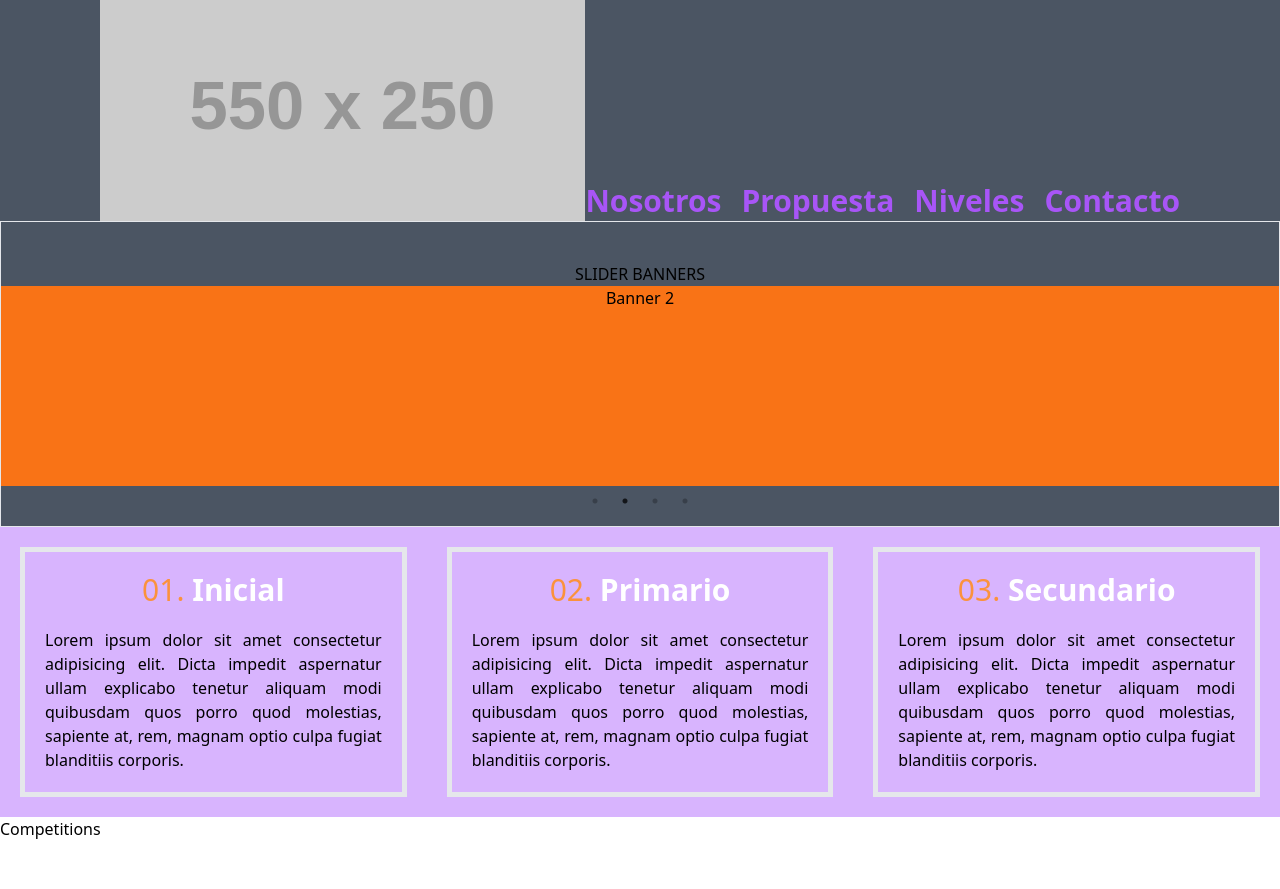
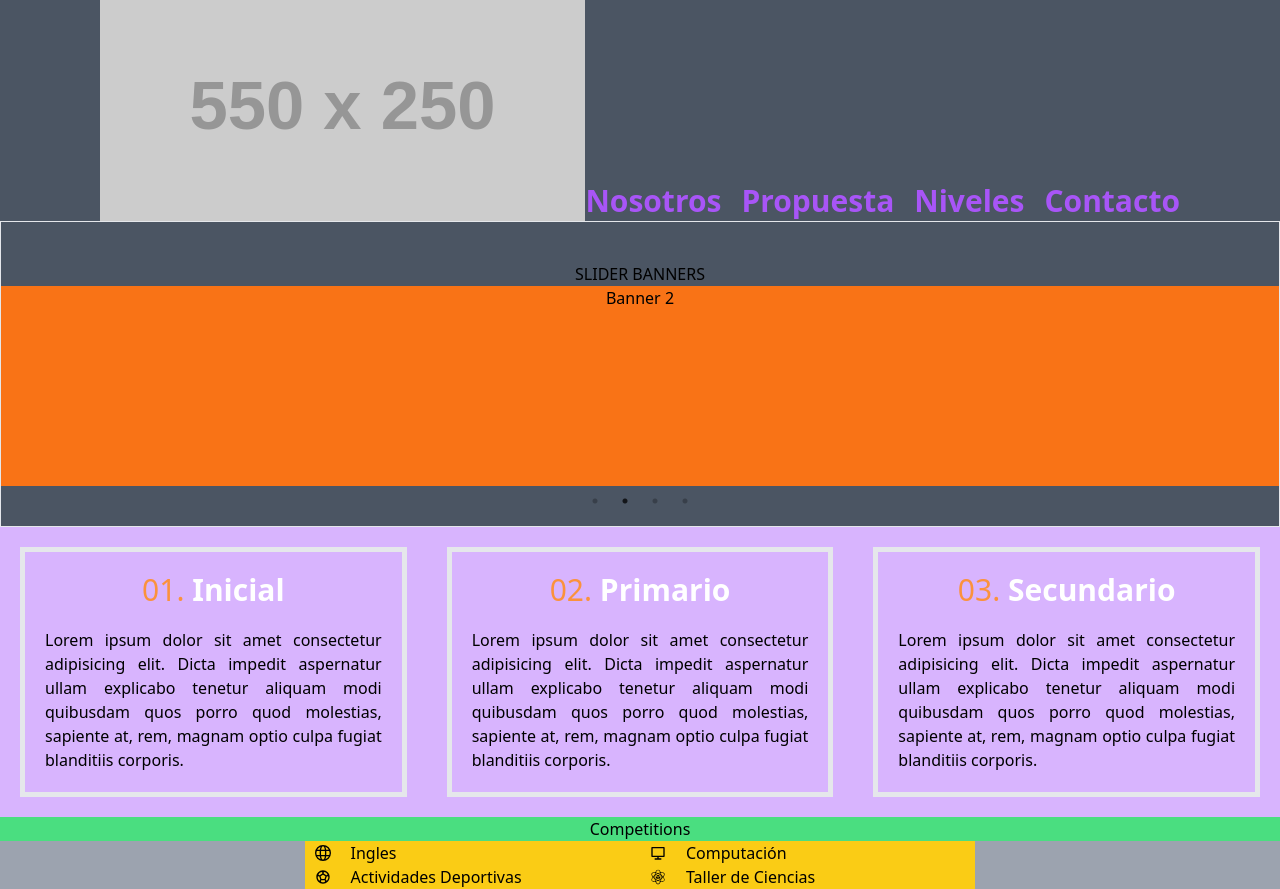
Before and after one commit to KaskMIL/colegiosma, a React (Create React App) app: page / in a window 1280 px wide. Before the commit the page ends 841 px from the top, so only its background shows below. Built offline with nearby package versions, Linux system fonts and the light colour scheme.

Commit message:
Add competitions section, icons and start styling

```diff
--- a/src/components/competitions/Competitions.jsx
+++ b/src/components/competitions/Competitions.jsx
@@ -1,8 +1,32 @@
 import React from 'react';
+import { GrLanguage } from 'react-icons/gr';
+import { MdSportsSoccer } from 'react-icons/md';
+import { RiComputerLine } from 'react-icons/ri';
+import { GiMaterialsScience } from 'react-icons/gi';
 
 const Competitions = () => (
-  <section>
+  <section className="bg-green-400 text-center">
     <h1>Competitions</h1>
+    <div className="bg-gray-400 flex justify-center items-center">
+      <div className="flex flex-wrap bg-yellow-400">
+        <div className="comp-icons">
+          <GrLanguage />
+          <h2>Ingles</h2>
+        </div>
+        <div className="comp-icons">
+          <RiComputerLine />
+          <h2>Computación</h2>
+        </div>
+        <div className="comp-icons">
+          <MdSportsSoccer />
+          <h2>Actividades Deportivas</h2>
+        </div>
+        <div className="comp-icons">
+          <GiMaterialsScience />
+          <h2>Taller de Ciencias</h2>
+        </div>
+      </div>
+    </div>
   </section>
 );
 
--- a/src/index.css
+++ b/src/index.css
@@ -8,4 +8,8 @@
   .nav-hov {
     @apply hover:text-white hover:scale-110 cursor-pointer;
   }
+
+  .comp-icons {
+    @apply flex gap-5 items-center basis-1/2 px-[10px];
+  }
 }
```
